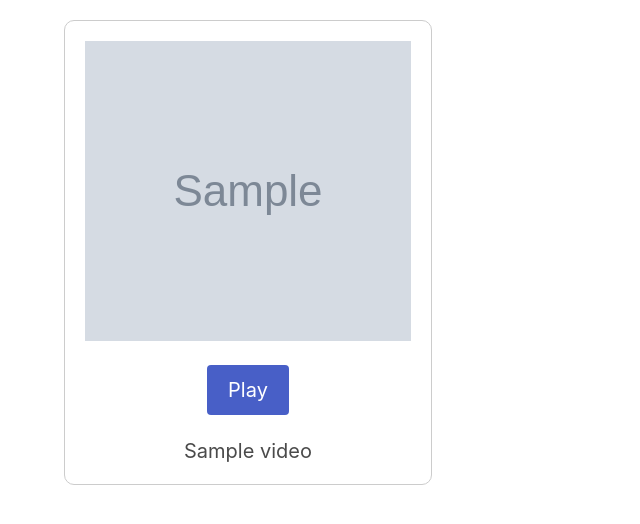
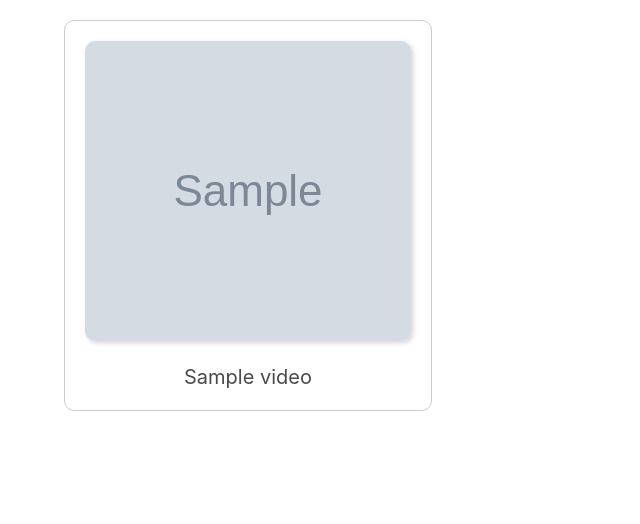
Before and after one commit to eveenendaal/video-gallery, a Node server app: template views/gallery.pug in a window 1280 px wide. Shown: the part 169-693 px from the top of the page, without its empty margins (0-640 px from the left). Run offline with Node 20, Linux system fonts and the light colour scheme; the template is opened without the code that fills it: most values are stand-ins (such as "Sample title", 1, 10 or a date in 2020); grey boxes marked "Sample" are stand-in pictures; style sheets or scripts are compiled from the project's sources.

Commit message:
Updating animation

```diff
--- a/scss/styles.scss
+++ b/scss/styles.scss
@@ -38,6 +38,13 @@ html {
             min-height: 300px;
             max-height: 300px;
             margin: auto;
+            border-radius: 10px;
+            box-shadow: 2px 2px 5px lightgray;
+            transition: all 200ms ease-in-out;
+
+            &:hover, &:active {
+              scale: 105%;
+            }
           }
 
           .caption {
--- a/views/gallery.pug
+++ b/views/gallery.pug
@@ -20,7 +20,7 @@ html
                                     if file.thumbnail
                                         a(href=file.url)
                                             img(src=file.thumbnail).image.m-auto
-                                div.block
-                                    a.button.is-medium.is-link(href=file.url) Play
+                                    else
+                                        a.button.is-medium.is-link(href=file.url) Play
                                 div.caption
                                     div.subtitle.is-5 #{file.name}
```
